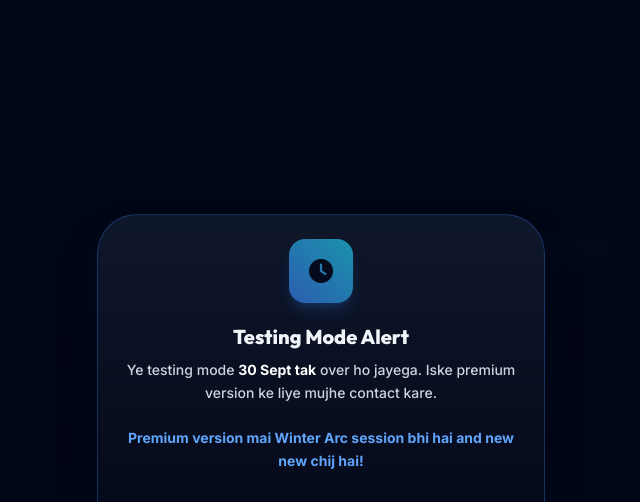
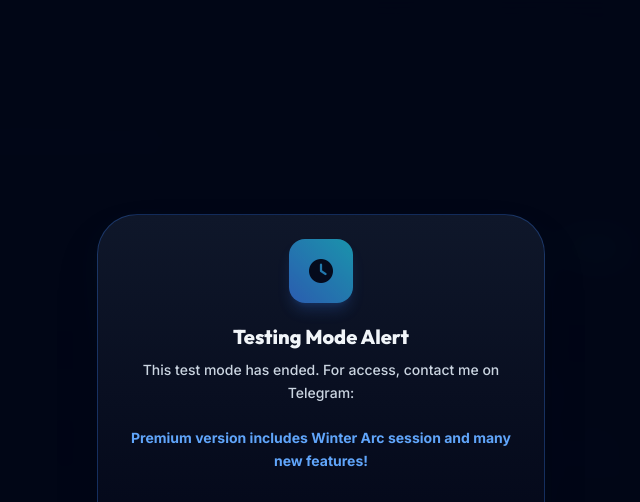
Before and after one commit to jboss56545-png/habit12tracker, a plain HTML site: page index.html in a window 1280 px wide. Shown: the top 502 px of the page, without its empty margins (319-959 px from the left). Drawn offline with nearby package versions, Linux system fonts and the light colour scheme.

Commit message:
Update index.html

```diff
--- a/index.html
+++ b/index.html
@@ -169,15 +169,15 @@
             <div class="space-y-2">
                 <h3 class="text-xl font-extrabold text-slate-100">Testing Mode Alert</h3>
                 <p class="text-sm text-slate-300 leading-relaxed font-medium">
-                    Ye testing mode <span class="text-white font-bold">30 Sept tak</span> over ho jayega. Iske premium version ke liye mujhe contact kare.<br><br>
-                    <span class="text-blue-400 font-bold">Premium version mai Winter Arc session bhi hai and new new chij hai!</span>
+                    This test mode has ended. For access, contact me on Telegram:<br><br>
+                    <span class="text-blue-400 font-bold">Premium version includes Winter Arc session and many new features!</span>
                 </p>
             </div>
             <div class="pt-3 flex flex-row items-center gap-3">
                 <button type="button" onclick="document.getElementById('testingModeModal').classList.add('hidden'); document.body.style.overflow='auto';" class="flex-1 bg-slate-800 hover:bg-slate-700 text-slate-200 font-bold py-3.5 px-4 rounded-2xl transition active:scale-95 shadow-md border border-slate-700">
                     OK
                 </button>
-                <a href="https://t.me/Unknowndude2050" target="_blank" class="flex-1 bg-gradient-to-r from-blue-500 to-cyan-400 hover:from-blue-400 hover:to-cyan-300 text-slate-950 font-extrabold py-3.5 px-4 rounded-2xl shadow-lg shadow-blue-500/20 transition transform active:scale-95 flex items-center justify-center gap-2 decoration-none">
+                <a href="https://t.me/Habitfeedback" target="_blank" class="flex-1 bg-gradient-to-r from-blue-500 to-cyan-400 hover:from-blue-400 hover:to-cyan-300 text-slate-950 font-extrabold py-3.5 px-4 rounded-2xl shadow-lg shadow-blue-500/20 transition transform active:scale-95 flex items-center justify-center gap-2 decoration-none">
                     <i class="fa-brands fa-telegram text-lg"></i> Contact Me
                 </a>
             </div>
@@ -2245,4 +2245,4 @@
 
     </script>
 </body>
-</html>
+    </html>
```
